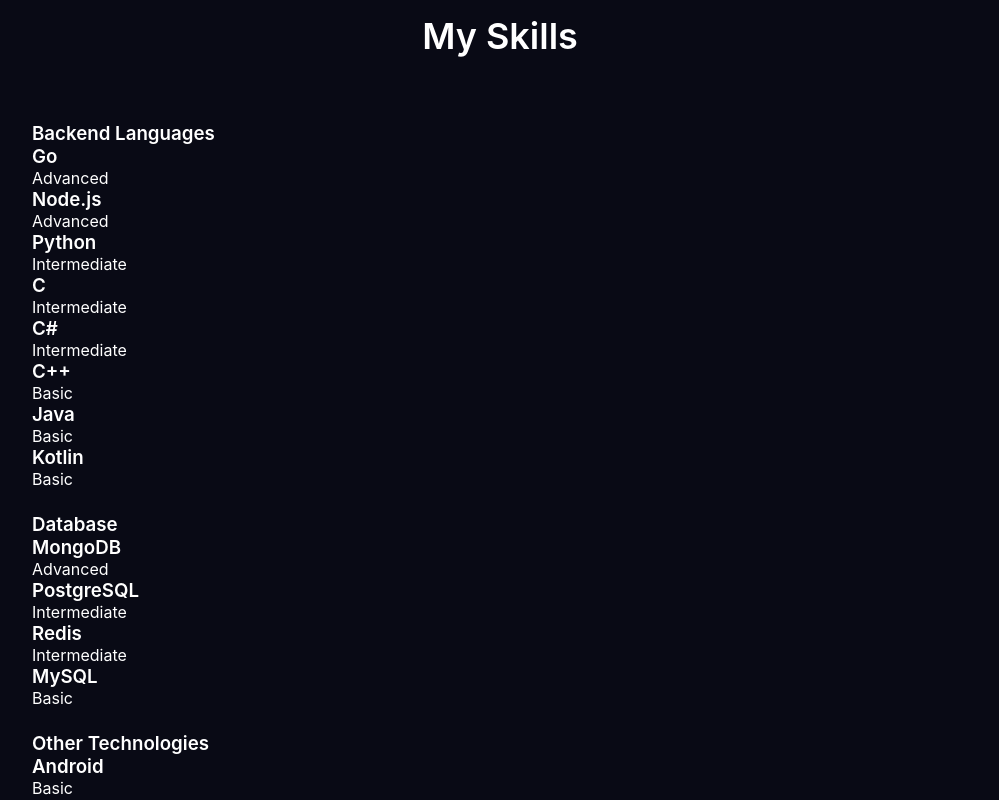
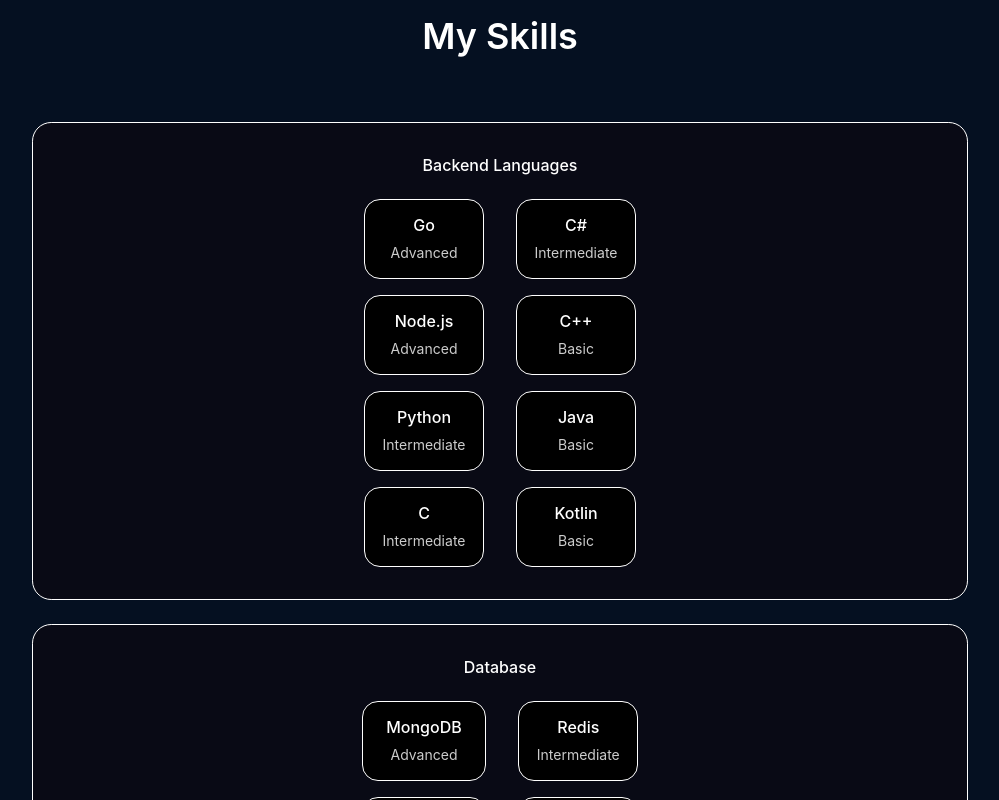
Before and after one commit to MaliQoc/my_portfolio, a React (Vite) app: page / in a window 1280 px wide. Shown: the part 1400-2200 px from the top of the page, without its empty margins (140-1139 px from the left). Built offline with nearby package versions, Linux system fonts and the light colour scheme.

Commit message:
portfolio

```diff
--- a/src/components/Skills/skills.css
+++ b/src/components/Skills/skills.css
@@ -1,238 +1,91 @@
-.header {
-    width: 100%;
-    position: fixed;
-    top: 0;
-    left: 0;
-    z-index: var(--z-fixed);
-    background-color: #090a15; /* Siyah arka plan */
-    box-shadow: 0 4px 6px -1px rgba(0,0,0,0.3), 0 2px 4px -2px rgba(0,0,0,0.2);
-    border-bottom-right-radius: 0.5rem; /* Hafif kavis */
-    border-bottom-left-radius: 0.5rem;
+/* Sayfa genel ayarları */
+body {
+    background-color: #051021; /* Koyu lacivert arka plan */
+    color: #ffffff; /* Yazılar beyaz */
 }
 
-/* Logo header yüksekliğine tam oturacak ve yuvarlak olacak */
-.logo-img {
-    height: calc(var(--header-height) - 0.5rem); /* biraz boşluk bırak */
-    width: auto; /* Oran korunur */
-    object-fit: cover;
-    border-radius: 50%; /* Tam yuvarlak */
-}
-
-.nav {
-    height: var(--header-height);
+/* Container arka planı ve çerçeve (büyük kutu lacivert) */
+.skills-content {
+    background-color: #090a15; /* Koyu lacivert arka plan */
+    border: 1px solid #ffffff; /* Beyaz çerçeve */
+    padding: 2rem;
+    border-radius: 1.2rem;
     display: flex;
-    justify-content: space-between;
-    align-items: center;
-    column-gap: 1rem;
-}
-
-.nav-logo,
-.nav-toggle {
-    color: #ffffff; /* Beyaz yazı */
-    font-weight: var(--font-medium);
-}
-
-.nav-list {
-    display: flex;
-    column-gap: 2rem;
+    flex-direction: column;
     align-items: center;
 }
 
-.nav-link {
-    display: flex;
-    align-items: center; /* Yazı ve ikon yan yana */
-    font-size: var(--small-font-size);
-    color: #ffffff;
+/* Skills başlığı */
+.skills-title {
+    font-size: var(--normal-font-size);
     font-weight: var(--font-medium);
-    transition: 0.3s;
+    text-align: center;
+    margin-bottom: 1.5rem;
 }
 
-.nav-link i {
-    margin-right: 0.5rem; /* İkon ile yazı arası boşluk */
+/* Skills box düzeni */
+.skills-box {
+    display: flex;
+    justify-content: center;
+    column-gap: 2rem; /* Çerçeveler arası boşluk */
+    flex-wrap: wrap; /* Dar ekranda alt satıra geçmesini sağlar */
 }
 
-.nav-close,
-.nav-icon,
-.nav-toggle {
-    display: none;
+/* Grup düzeni */
+.skills-group {
+    display: flex;
+    flex-direction: column;
+    row-gap: 1rem;
 }
 
-.active-link,
-.nav-link:hover {
-    color: #cccccc; /* Hover rengi */
+/* Küçük kutular (skills verisi) - içi siyah, çerçeve beyaz */
+.skills-data {
+    display: flex;
+    flex-direction: column;
+    justify-content: center; /* Dikey ortala */
+    align-items: center;     /* Yatay ortala */
+    padding: 1rem;
+    border: 1px solid #ffffff; /* Beyaz çerçeve */
+    border-radius: 1rem;
+    background-color: #000000; /* İÇ SİYAH */
+    min-width: 120px; /* Çerçeve genişliği */
+    min-height: 80px; /* Dikeyde yeterli alan için */
+    text-align: center; /* Yazıyı ortala */
 }
 
-/* ===== BREAKPOINTS ===== */
-@media screen and (max-width: 768px) {
-    .header {
-        top: initial;
-        bottom: 0;
-        box-shadow: 0 -1px 4px rgba(0,0,0,0.3);
-        border-top-left-radius: 0.5rem;
-        border-top-right-radius: 0.5rem;
-        border-bottom-left-radius: 0;
-        border-bottom-right-radius: 0;
-        padding: 0.5rem 1rem;
-        display: flex;
-        align-items: center;
-        justify-content: flex-start; /* Logo sola */
-        position: relative;
+/* Skills isim ve seviye */
+.skills-name {
+    font-size: var(--normal-font-size);
+    font-weight: var(--font-medium);
+    line-height: 18px;
+    margin-bottom: 0.5rem;
+}
+
+.skills-level {
+    font-size: var(--small-font-size);
+    color: #cccccc;
+}
+
+/* Responsive ayarlar */
+@media screen and (max-width: 992px) {
+    .skills-box {
+        column-gap: 1.5rem;
+        row-gap: 1rem;
     }
+}
 
-    .nav-menu {
-        position: fixed;
-        bottom: -100%;
-        left: 0;
-        width: 100%;
-        background-color: #0a0a0a !important; /* Siyah mobil menü */
-        padding: 2rem 1.5rem;
-        box-shadow: 0 -1px 4px rgba(0,0,0,0.3);
-        border-radius: 0.5rem 0.5rem 0 0;
-        transition: 0.3s;
-    }
-
-    .show-menu {
-        bottom: 0;
-    }
-
-    /* SABİT GRID – HER ZAMAN 4 SÜTUN */
-    .nav-list {
-        display: grid;
+@media screen and (max-width: 576px) {
+    /* SABİT GRID – HER TELEFONDA 4 SÜTUN */
+    .skills-box {
+        display: grid !important;
         grid-template-columns: repeat(4, 1fr);
-        gap: 1.5rem;
+        gap: 1rem;
         justify-items: center;
     }
 
-    .nav-icon,
-    .nav-close,
-    .nav-toggle {
-        display: block;
-        color: #ffffff; /* Beyaz ikonlar */
-    }
-
-    .nav-close:hover {
-        color: #cccccc;
+    .skills-data {
+        min-width: auto; /* genişliği grid yönetsin */
+        max-width: none;
+        width: 100%;
     }
 }
-
-/* Header ortasındaki yazı */
-.header-center-text {
-    position: absolute;
-    top: 50%;
-    left: 48%; /* 50% -> 48% ile biraz sola kaydırdık */
-    transform: translate(-50%, -50%);
-    text-align: center;
-    color: #ffffff;
-    pointer-events: none; /* Menü üzerine tıklamayı engeller */
-    width: 90%; /* Mobilde taşmayı önler */
-}
-
-.header-center-text p {
-    font-size: 1rem; /* Ana söz boyutu */
-    margin: 0;
-    line-height: 1.4;
-}
-
-.header-center-text span {
-    display: block;
-    font-size: 0.85rem; /* Alt yazı boyutu */
-    margin-top: 0.25rem;
-    font-weight: 500;
-}
-
-/* Türk bayrağı sağa hizalı ve yuvarlak */
-.nav-flag {
-    width: 50px;        /* Bayrak boyutu */
-    height: 50px;
-    border-radius: 50%; /* Yuvarlak */
-    margin-left: 1rem;  /* Yazıdan uzaklığı artırdık */
-    object-fit: cover;
-    vertical-align: middle;
-}
-
-.nav-flag img {
-    width: 100%;
-    height: 100%;
-    object-fit: cover;
-}
-
-/* ===================== MOBILE RESPONSIVE ===================== */
-@media screen and (max-width: 768px) {
-    .header {
-        top: initial;
-        bottom: 0;
-        box-shadow: 0 -1px 4px rgba(0,0,0,0.3);
-        border-top-left-radius: 0.5rem;
-        border-top-right-radius: 0.5rem;
-        border-bottom-left-radius: 0;
-        border-bottom-right-radius: 0;
-        padding: 0.5rem 1rem;
-        position: relative;
-        display: block; /* LOGO ve yazı çakışmasın */
-    }
-
-    /* Logo sola sabit */
-    .logo-img {
-        height: 40px;
-        width: 40px;
-        border-radius: 50%;
-        position: absolute;
-        top: 50%;
-        left: 1rem;
-        transform: translateY(-50%); /* Dikey ortala */
-    }
-
-    /* Ortadaki yazı tam ortaya */
-    .header-center-text {
-        position: absolute;
-        top: 50%;
-        left: 50%;
-        transform: translate(-50%, -50%);
-        text-align: center;
-        width: 70%;
-        z-index: 1;
-        pointer-events: none;
-    }
-
-    .header-center-text p {
-        font-size: 0.8rem;
-        line-height: 1.2;
-    }
-
-    .header-center-text span {
-        font-size: 0.65rem;
-        margin-top: 0.2rem;
-    }
-
-    /* Bayrak sağda */
-    .nav-flag {
-        width: 35px;
-        height: 35px;
-        border-radius: 50%;
-        position: absolute;
-        right: 1rem;
-        top: 50%;
-        transform: translateY(-50%);
-    }
-}
-
-@media screen and (max-width: 480px) {
-    .header-center-text p {
-        font-size: 0.75rem;
-    }
-
-    .header-center-text span {
-        font-size: 0.65rem;
-    }
-
-    /* Küçük ekranlarda da 4 sütun sabit */
-    .nav-list {
-        grid-template-columns: repeat(4, 1fr);
-        gap: 1rem;
-    }
-
-    .nav-flag {
-        width: 35px;
-        height: 35px;
-    }
-}
```
